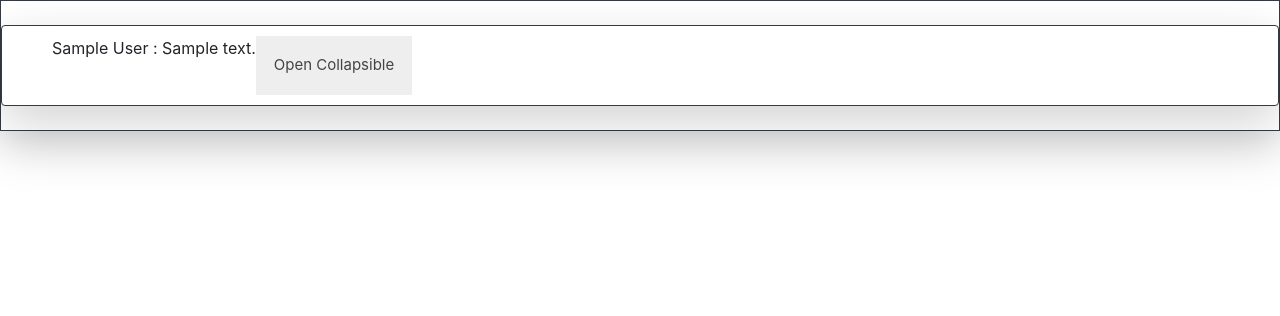
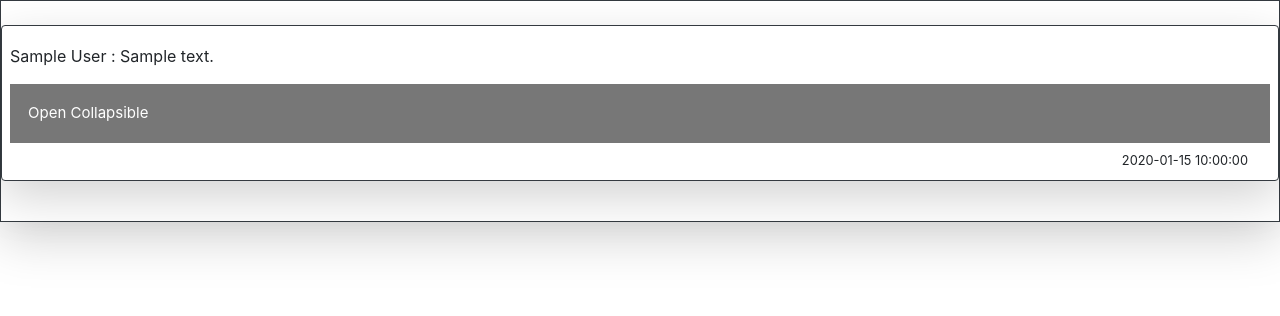
Before and after one commit to Mukul-dhiman/Comment_box, a Flask app: template templates/CommentSection.html in a window 1280 px wide. Shown: the top 316 px of the page. Run offline with Flask 2, Linux system fonts and the light colour scheme; the template is opened without the code that fills it: most values are stand-ins (such as "Sample title", 1, 10 or a date in 2020); data that the repository does not hold is empty; parts of the project's set-up code (start-up, migrations or seed data) failed here and were passed over; some libraries are stand-ins or nearby versions.

Commit message:
adding reply feature

```diff
--- a/static/css/style.css
+++ b/static/css/style.css
@@ -6,8 +6,8 @@
 }
 
 .collapsible {
-    background-color: #eee;
-    color: #444;
+    background-color: #777;
+    color: white;
     cursor: pointer;
     padding: 18px;
     width: 100%;
@@ -17,15 +17,14 @@
     font-size: 15px;
   }
 
-  /* Add a background color to the button if it is clicked on (add the .active class with JS), and when you move the mouse over it (hover) */
   .active, .collapsible:hover {
-    background-color: #ccc;
+    background-color: #555;
   }
 
-  /* Style the collapsible content. Note: hidden by default */
   .content {
     padding: 0 18px;
-    display: none;
+    max-height: 0;
     overflow: hidden;
+    transition: max-height 0.2s ease-out;
     background-color: #f1f1f1;
   }
--- /dev/null
+++ b/static/js/main.js
@@ -0,0 +1,14 @@
+var coll = document.getElementsByClassName("collapsible");
+var i;
+
+for (i = 0; i < coll.length; i++) {
+  coll[i].addEventListener("click", function() {
+    this.classList.toggle("active");
+    var content = this.nextElementSibling;
+    if (content.style.maxHeight){
+      content.style.maxHeight = null;
+    } else {
+      content.style.maxHeight = content.scrollHeight + "px";
+    }
+  });
+}
--- a/templates/CommentBox.html
+++ b/templates/CommentBox.html
@@ -6,7 +6,7 @@
 {% endblock %}
 
 {%  block body %}
-<nav class="navbar navbar-expand-lg navbar-light bg-light fixed-top">
+<nav class="navbar navbar-expand-lg navbar-light bg-light sticky-top">
 
     <!-- LOGO -->
     <button type="button" id="sidebarCollapse" class="btn btn-info">
--- a/templates/CommentSection.html
+++ b/templates/CommentSection.html
@@ -11,21 +11,35 @@
 
     {% for data in comment_data %}
     <br>
-    <div class="rounded shadow-lg border border-dark bg-white  comments-tile">
-        <div class=" justify-content-start " style="margin-left: 50px; display: block;">
-            {{ data.author }}
-            :
-            <div class="d-inline-block justify-content-around">
+    <div class="rounded shadow-lg border border-dark bg-white d-flex flex-column bd-highlight mb-3 comments-tile">
+        <div class="d-flew p-2 justify-content-around" >
+            <span style="display: inline-block;">
+                {{ data.author }}
+                :
+            </spam>
+            <span style="display: inline-block;">
                 {{ data.comments_text }}
+            </span>
+
+        </div>
+        <div class="d-block p-2 " style="width:100%;">
+            <button type="button" class="collapsible" >Open Collapsible</button>
+            <div class="content" >
+                <iframe src="/CommentSection/{{ data.current_id }}"  style="margin: 20px; width:100%;" title="Iframe Example"></iframe>
+                <div>
+                    <form method='POST' action='/CommentSection/{{ data.current_id }}'>
+                        <textarea class="form-control" type='text' name='comment' placeholder="Be the first one to reply" aria-label="write a new comment here"></textarea>
+                        <a class='btn bg-drak'><input type='submit' value="submit"></a>
+                    </form>
+                </div>
             </div>
+
         </div>
-        <div style="display: block;">
-            <button type="button" class="collapsible inline-block" >Open Collapsible</button>
-            <div class="content" >
-                hello
-                <iframe src="/CommentSection/{{ data.current_id }}"  style="margin: 20px; width:100%;" title="Iframe Example"></iframe>
-            </div>
-        </div>
+        <span class="d-flex flex-row-reverse bd-highlight" style="margin-right: 30px;">
+            <small>
+                {{ data.comment_on }}
+            </small>
+        </span>
     </div>
     {% endfor %}
     <br>
--- a/templates/index.html
+++ b/templates/index.html
@@ -21,6 +21,8 @@
     <!-- this is the main html page which will be used by every another html page -->
     {%  block body %} {% endblock %}
 
+    <!-- javascript files -->
+    <script src="{{ url_for('static',filename='js/main.js') }}"></script>
 </body>
 
 </html>
```
